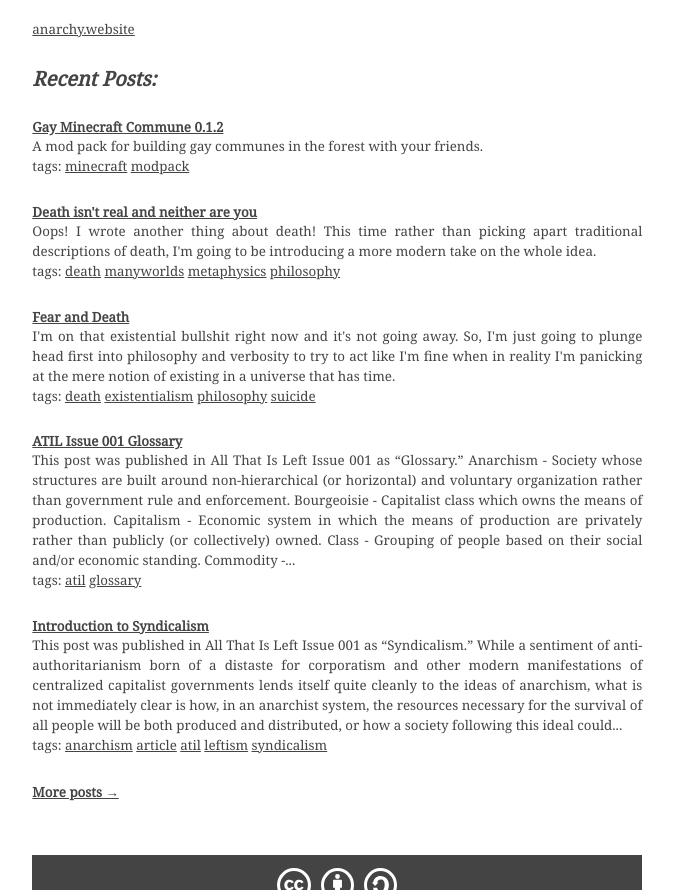
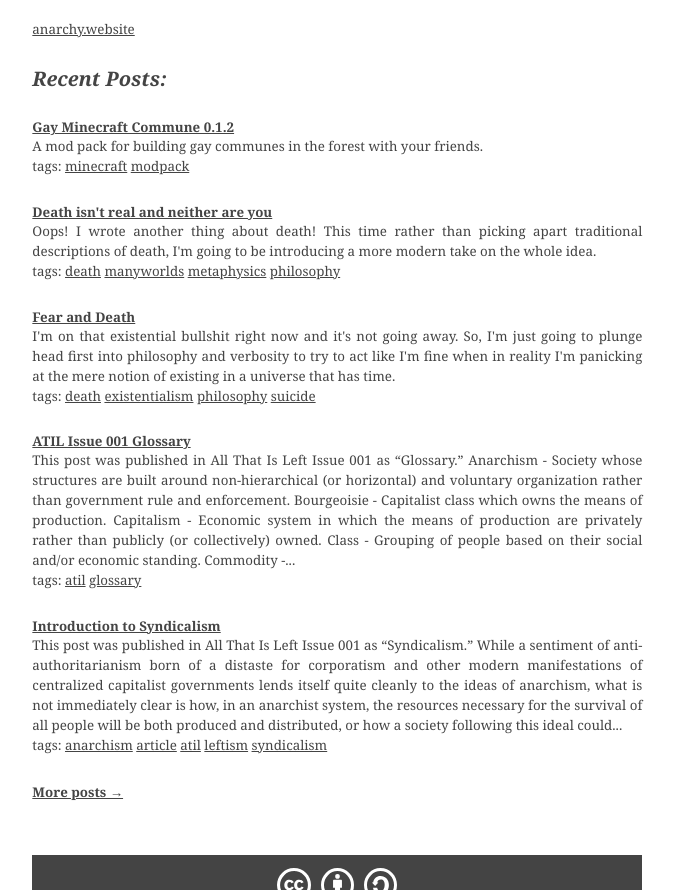
Before and after one commit to una-ada/anarchy.website, a Jekyll site: the page built from index.md, in a window 1280 px wide. Shown: the top 890 px of the page, without its empty margins (101-776 px from the left). Built offline with Jekyll 4.4.1, drawn with Linux system fonts in a browser that asks for light colours; some web fonts are replaced.

Commit message:
Actually loaded bold and italic Noto Serif.

```diff
--- a/_includes/head.html
+++ b/_includes/head.html
@@ -1,7 +1,7 @@
 <head>
 	<title>{{ page.title | default: site.github.repository_name }}</title>
     <link rel="stylesheet" href="{{ '/assets/css/style.css?v=' | append: site.github.build_revision | relative_url }}">
-    <link rel="stylesheet" href="https://fonts.googleapis.com/css?family=Noto+Serif|Playfair+Display:700i">
+    <link rel="stylesheet" href="https://fonts.googleapis.com/css?family=Noto+Serif:400,400i,700,700i|Playfair+Display:700i">
 	<link rel="shortcut icon" type="image/png" href="/assets/img/me.jpg"/>
 	<meta charset="utf-8">
 	<meta http-equiv="X-UA-Compatible" content="chrome=1">
```
